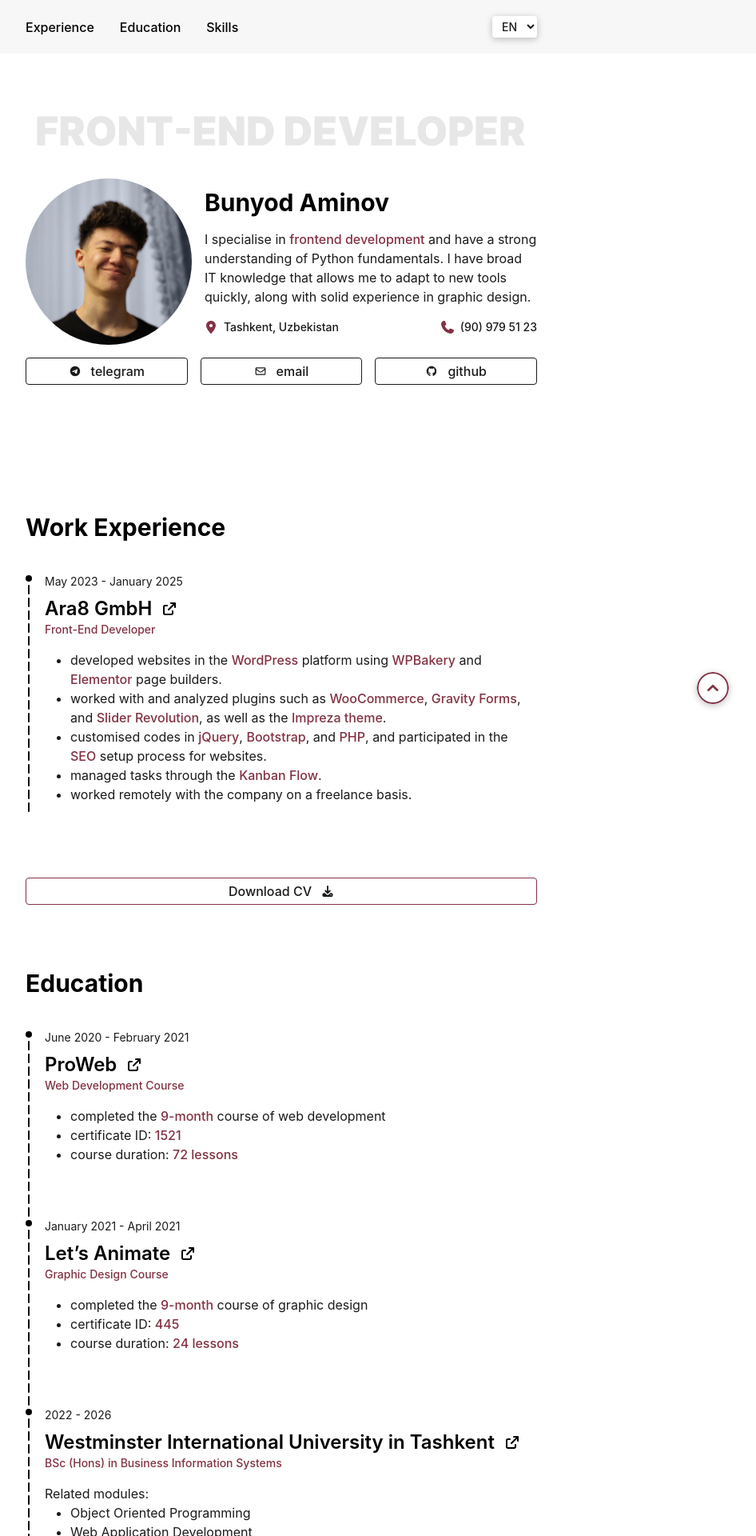
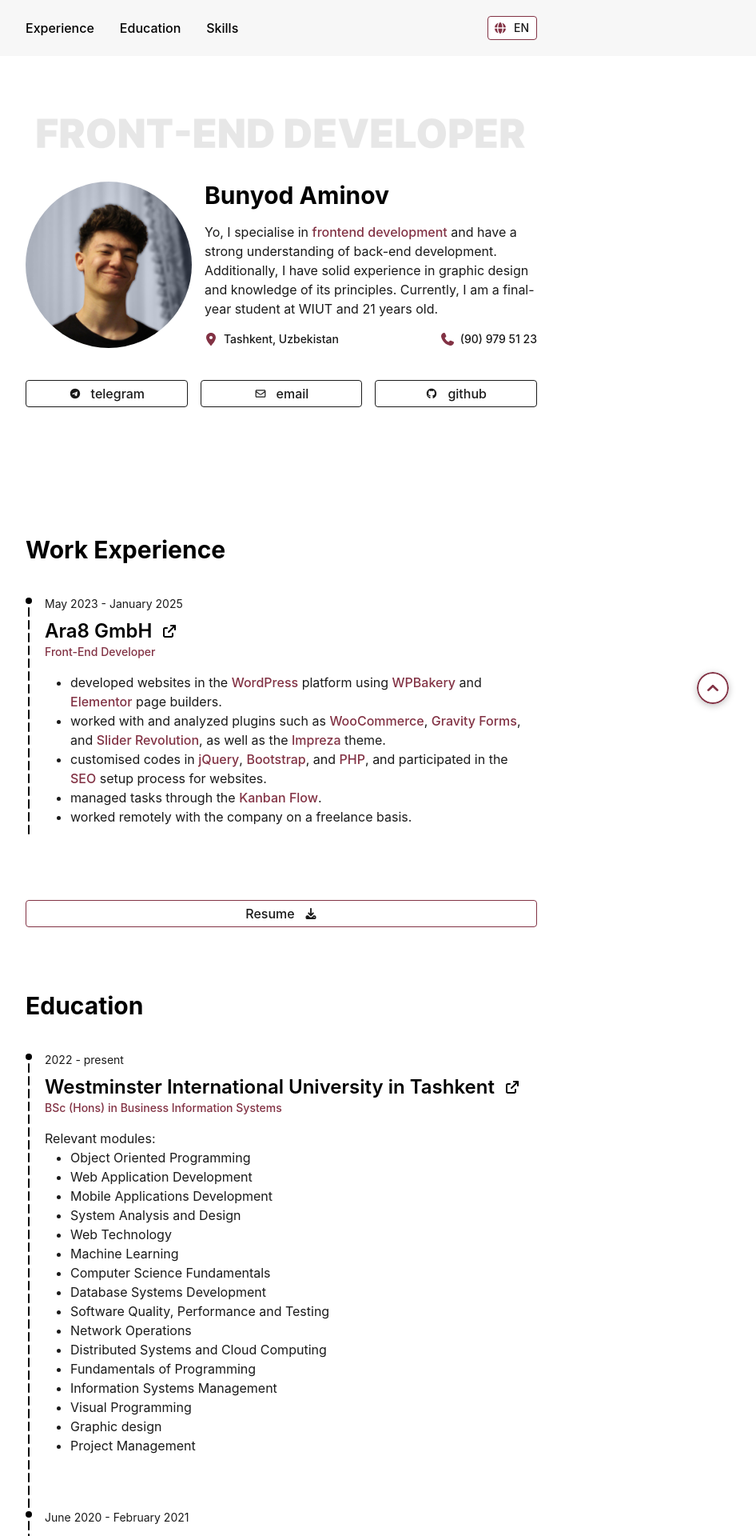
Before and after one commit to billdogg05/portfolio, a React (Vite) app: page / in a window 1280 px wide. Shown: the top 1920 px of the page at 80% size, without its empty margins (288-1234 px from the left). Built offline with nearby package versions, Linux system fonts and the light colour scheme.

Commit message:
content and webicon updated, language selector design fixed

```diff
--- a/src/components/Education.jsx
+++ b/src/components/Education.jsx
@@ -7,6 +7,13 @@ function Education(props) {
         <section className='spacing scroll-mt-4' id={props.id}>
             <div className="my-container [&>*:last-child_.subchild]:last:pb-0">
                 <h2 className='under-heading'>{t("education.title")}</h2>
+                <Work duration={t("education.institutions.institution3.duration")}
+                    title={t("education.institutions.institution3.name")}
+                    link="https://www.wiut.uz/business-information-systems/"
+                    subtitle={t("education.institutions.institution3.position")}
+                    description={t("education.institutions.institution3.description")}
+                    responsibilities={t("education.institutions.institution3.responsibilities", { returnObjects: true })}
+                    responsibilitiesPath="education.institutions.institution3.responsibilities" />
                 <Work duration={t("education.institutions.institution1.duration")}
                     title={t("education.institutions.institution1.name")}
                     link="https://proweb.uz/ru/courses/web-development/"
@@ -21,13 +28,6 @@ function Education(props) {
                     description={t("education.institutions.institution2.description")}
                     responsibilities={t("education.institutions.institution2.responsibilities", { returnObjects: true })}
                     responsibilitiesPath="education.institutions.institution2.responsibilities" />
-                <Work duration={t("education.institutions.institution3.duration")}
-                    title={t("education.institutions.institution3.name")}
-                    link="https://www.wiut.uz/business-information-systems/"
-                    subtitle={t("education.institutions.institution3.position")}
-                    description={t("education.institutions.institution3.description")}
-                    responsibilities={t("education.institutions.institution3.responsibilities", { returnObjects: true })}
-                    responsibilitiesPath="education.institutions.institution3.responsibilities" />
             </div>
         </section>
     )
--- a/src/components/Header.jsx
+++ b/src/components/Header.jsx
@@ -1,6 +1,7 @@
 import { useEffect, useRef, useState } from "react";
 import BarsIcon from "../assets/icons/bars.svg?react";
 import CloseIcon from "../assets/icons/close.svg?react";
+import GlobeIcon from "../assets/icons/globe.svg?react";
 import { useTranslation } from "react-i18next";
 
 function Header() {
@@ -105,11 +106,14 @@ function LanguageSelector() {
     }
 
     return (
-        <select name="language" value={i18n.language} onChange={handleChange} className="focus:outline-none shadow-card bg-white-bg text-text font-medium text-sm py-1 px-2 rounded-sm cursor-pointer">
-            <option value="en">EN</option>
-            <option value="uz">UZ</option>
-            <option value="ru">RU</option>
-        </select>
+        <div className="relative">
+            <select name="language" value={i18n.language} onChange={handleChange} className="appearance-none focus:outline-none bg-white-bg text-text font-medium text-sm py-1 pr-2 pl-8 rounded-sm cursor-pointer dark:border-black border border-primary">
+                <option value="en">EN</option>
+                <option value="uz">UZ</option>
+                <option value="ru">РУ</option>
+            </select>
+            <GlobeIcon className="w-4 text-primary absolute top-1/2 -translate-y-1/2 left-2 pointer-events-none" />
+        </div>
     )
 }
 
--- a/src/components/Hero.jsx
+++ b/src/components/Hero.jsx
@@ -7,18 +7,22 @@ import PhoneIcon from '../assets/icons/call.svg?react'
 import LocationIcon from '../assets/icons/location.svg?react'
 import { Trans, useTranslation } from "react-i18next"
 
+const birthDate = new Date('2004-06-05')
+const today = new Date()
+const age = today.getFullYear() - birthDate.getFullYear() - (today < new Date(today.getFullYear(), birthDate.getMonth(), birthDate.getDate()))
+
 function Hero(props) {
     const { t } = useTranslation()
     return (
         <section className="spacing" id={props.id}>
             <div className="my-container">
                 <JobTitle className='w-full text-[rgba(0, 0, 0, 0.1)] dark:text-[rgba(255, 255, 255, 0.1)] hidden xs:block' />
-                <div className="grid xs:grid-cols-[1fr_2fr] items-center xs:gap-x-4 gap-x-2 xs:my-10 mb-6 xs:mb-4">
+                <div className="grid xs:grid-cols-[1fr_2fr] items-center xs:gap-x-4 gap-x-2 xs:my-10 mb-6">
                     <img src={profile} alt="Profile-pic" className="rounded-full hidden xs:block" />
                     <div>
                         <h1 className="xs:mb-4 mb-2">{t("hero.greeting")}</h1>
                         <p>
-                            <Trans i18nKey="hero.description" components={{ tech: <span /> }}>
+                            <Trans i18nKey="hero.description" values={{ age }} components={{ tech: <span /> }}>
                                 I specialise in <span>frontend development</span> and have a strong understanding of Python fundamentals. I have broad IT knowledge that allows me to adapt to new tools quickly, along with solid experience in graphic design.
                             </Trans>
                         </p>
--- a/src/i18n/i18n.js
+++ b/src/i18n/i18n.js
@@ -4,6 +4,22 @@ import { initReactI18next } from "react-i18next";
 import enLang from './langs/en.json';
 import uzLang from './langs/uz.json';
 import ruLang from './langs/ru.json';
+
+const supportedLanguages = ['en', 'ru', 'uz']
+
+function detectLanguage() {
+  const saved = localStorage.getItem('lang')
+  if (saved && supportedLanguages.includes(saved)) {
+    return saved
+  }
+
+  const systemLang = navigator.language?.split('-')[0]
+  if (supportedLanguages.includes(systemLang)) {
+    return systemLang
+  }
+
+  return 'en'
+}
 
 const resources = {
   en: {
@@ -22,10 +38,15 @@ i18n
   .init({
     resources,
     fallbackLng: "en",
-    lng: localStorage.getItem('lang') || 'en',
+    lng: detectLanguage(),
     interpolation: {
       escapeValue: false
     }
   });
 
-  export default i18n;
+i18n.on('languageChanged', (lng) => {
+  document.documentElement.lang = lng
+})
+document.documentElement.lang = i18n.language
+
+export default i18n;
--- a/src/i18n/langs/en.json
+++ b/src/i18n/langs/en.json
@@ -7,7 +7,7 @@
     },
     "hero": {
         "greeting": "Bunyod Aminov",
-        "description": "I specialise in <tech>frontend development</tech> and have a strong understanding of Python fundamentals. I have broad IT knowledge that allows me to adapt to new tools quickly, along with solid experience in graphic design.",
+        "description": "Yo, I specialise in <tech>frontend development</tech> and have a strong understanding of back-end development. Additionally, I have solid experience in graphic design and knowledge of its principles. Currently, I am a final-year student at WIUT and {{age}} years old.",
         "location": "Tashkent, Uzbekistan"
     },
     "projects": {
@@ -23,7 +23,7 @@
                 "description": "",
                 "responsibilities": [
                     "developed websites in the <tech>WordPress</tech> platform using <tech>WPBakery</tech> and <tech>Elementor</tech> page builders.",
-                    "worked with and analyzed plugins such as <tech>WooCommerce</tech>, <tech>Gravity Forms</tech>, and <tech>Slider Revolution</tech>, as well as the <tech>Impreza theme</tech>.",
+                    "worked with and analyzed plugins such as <tech>WooCommerce</tech>, <tech>Gravity Forms</tech>, and <tech>Slider Revolution</tech>, as well as the <tech>Impreza</tech> theme.",
                     "customised codes in <tech>jQuery</tech>, <tech>Bootstrap</tech>, and <tech>PHP</tech>, and participated in the <tech>SEO</tech> setup process for websites.",
                     "managed tasks through the <tech>Kanban Flow</tech>.",
                     "worked remotely with the company on a freelance basis."
@@ -37,7 +37,7 @@
             "institution1": {
                 "duration": "June 2020 - February 2021",
                 "name": "ProWeb",
-                "position": "Web Development Course",
+                "position": "Web Development course",
                 "description": "",
                 "responsibilities": [
                     "completed the <tech>9-month</tech> course of web development",
@@ -48,19 +48,19 @@
             "institution2": {
                 "duration": "January 2021 - April 2021",
                 "name": "Let’s Animate",
-                "position": "Graphic Design Course",
+                "position": "Graphic Design course",
                 "description": "",
                 "responsibilities": [
-                    "completed the <tech>9-month</tech> course of graphic design",
+                    "completed the <tech>3-month</tech> course of graphic design",
                     "certificate ID: <tech>445</tech>",
                     "course duration: <tech>24 lessons</tech>"
                 ]
             },
             "institution3": {
-                "duration": "2022 - 2026",
+                "duration": "2022 - present",
                 "name": "Westminster International University in Tashkent",
                 "position": "BSc (Hons) in Business Information Systems",
-                "description": "Related modules:",
+                "description": "Relevant modules:",
                 "responsibilities": [
                     "Object Oriented Programming",
                     "Web Application Development",
@@ -86,7 +86,7 @@
         "title": "Skills",
         "skillGroups": {
             "experience": "Professional Web Experience",
-            "academic": "Academic skills (WIUT)",
+            "academic": "Academic (WIUT)",
             "training": "Web Development (ProWeb)",
             "tooling": "Design and Dev Tooling"
         }
@@ -96,7 +96,7 @@
         "languages": {
             "language1": {
                 "name": "Uzbek",
-                "level": "Native"
+                "level": "native"
             },
             "language2": {
                 "name": "Russian",
@@ -111,5 +111,5 @@
     "footer": {
         "name": "Bunyod Aminov"
     },
-    "downloadCV": "Download CV"
+    "downloadCV": "Resume"
 }
--- a/src/i18n/langs/ru.json
+++ b/src/i18n/langs/ru.json
@@ -7,7 +7,7 @@
     },
     "hero": {
         "greeting": "Бунёд Аминов",
-        "description": "Я специализируюсь на <1>фронтенд-разработке</1> и обладаю прочными знаниями основ Python. Имею широкий кругозор в сфере ИТ, что позволяет мне быстро адаптироваться к новым инструментам, а также солидный опыт в графическом дизайне.",
+        "description": "Я специализируюсь на <tech>frontend-разработке</tech> и имею глубокое понимание в области backend-разработки. Кроме того, у меня есть надежный опыт в графическом дизайне и знание их принципов. В настоящее время являюсь студентом последнего курса WIUT, мне {{age}} год.",
         "location": "Ташкент, Узбекистан"
     },
     "projects": {
@@ -22,10 +22,10 @@
                 "position": "Front-End разработчик",
                 "description": "",
                 "responsibilities": [
-                    "разрабатывал веб-сайты на платформе WordPress с использованием конструкторов страниц WPBakery и Elementor.",
-                    "работал с плагинами и анализировал их, включая WooCommerce, Gravity Forms и Slider Revolution, а также тему Impreza.",
-                    "кастомизировал код на jQuery, Bootstrap и PHP, а также участвовал в процессе SEO-настройки веб-сайтов.",
-                    "управлял задачами с использованием Kanban Flow.",
+                    "создавал веб-сайты на платформе <tech>WordPress</tech>  с помощью конструкторов <tech>WPBakery</tech> и <tech>Elementor</tech>.",
+                    "анализировал и работал с плагинами <tech>WooCommerce</tech>, <tech>Gravity Forms</tech> и <tech>Slider Revolution</tech>, а также с темой <tech>Impreza</tech>.",
+                    "настраивал код на <tech>jQuery</tech>, <tech>Bootstrap</tech> и <tech>PHP</tech>, а также участвовал в процессе <tech>SEO</tech>-настройки веб-сайтов.",
+                    "управлял задачами с использованием <tech>Kanban Flow</tech>.",
                     "работал с компанией удалённо на фриланс-основе."
                 ]
             }
@@ -40,9 +40,9 @@
                 "position": "Курс веб-разработки",
                 "description": "",
                 "responsibilities": [
-                    "завершил 9-месячный курс веб-разработки",
-                    "ID сертификата: 1521",
-                    "продолжительность курса: 72 занятия"
+                    "завершил <tech>9-месячный</tech> курс веб-разработки",
+                    "ID сертификата: <tech>1521</tech>",
+                    "продолжительность курса: <tech>72 занятия</tech>"
                 ]
             },
             "institution2": {
@@ -51,33 +51,33 @@
                 "position": "Курс графического дизайна",
                 "description": "",
                 "responsibilities": [
-                    "завершил 9-месячный курс графического дизайна",
-                    "ID сертификата: 445",
-                    "продолжительность курса: 24 занятия"
+                    "завершил <tech>3-месячный</tech> курс графического дизайна",
+                    "ID сертификата: <tech>445</tech>",
+                    "продолжительность курса: <tech>24 занятия</tech>"
                 ]
             },
             "institution3": {
-                "duration": "2022 - 2026",
+                "duration": "2022 - настоящее время",
                 "name": "Westminster International University in Tashkent",
-                "position": "Бакалавр (с отличием) по бизнес-информационным системам",
-                "description": "Связанные модули:",
+                "position": "BSc (Hons) in Business Information Systems",
+                "description": "Соответствующие предметы:",
                 "responsibilities": [
-                    "Объектно-ориентированное программирование",
-                    "Разработка веб-приложений",
-                    "Разработка мобильных приложений",
-                    "Системный анализ и проектирование",
-                    "Веб-технологии",
-                    "Машинное обучение",
-                    "Основы компьютерных наук",
-                    "Разработка баз данных",
-                    "Качество программного обеспечения, производительность и тестирование",
-                    "Сетевые операции",
-                    "Распределённые системы и облачные вычисления",
-                    "Основы программирования",
-                    "Управление информационными системами",
-                    "Визуальное программирование",
-                    "Графический дизайн",
-                    "Управление проектами"
+                    "Object Oriented Programming",
+                    "Web Application Development",
+                    "Mobile Applications Development",
+                    "System Analysis and Design",
+                    "Web Technology",
+                    "Machine Learning",
+                    "Computer Science Fundamentals",
+                    "Database Systems Development",
+                    "Software Quality, Performance and Testing",
+                    "Network Operations",
+                    "Distributed Systems and Cloud Computing",
+                    "Fundamentals of Programming",
+                    "Information Systems Management",
+                    "Visual Programming",
+                    "Graphic design",
+                    "Project Management"
                 ]
             }
         }
@@ -86,17 +86,17 @@
         "title": "Навыки",
         "skillGroups": {
             "experience": "Профессиональный опыт веб-разработки",
-            "academic": "Академические навыки (WIUT)",
+            "academic": "Академический (WIUT)",
             "training": "Веб-разработка (ProWeb)",
             "tooling": "Инструменты дизайна и разработки"
         }
     },
     "languages": {
-        "title": "Языки",
+        "title": "Владение языками",
         "languages": {
             "language1": {
                 "name": "Узбекский",
-                "level": "Родной"
+                "level": "родной"
             },
             "language2": {
                 "name": "Русский",
@@ -111,5 +111,5 @@
     "footer": {
         "name": "Бунёд Аминов"
     },
-    "downloadCV": "Скачать резюме"
+    "downloadCV": "Резюме"
 }
--- a/src/i18n/langs/uz.json
+++ b/src/i18n/langs/uz.json
@@ -7,7 +7,7 @@
     },
     "hero": {
         "greeting": "Bunyod Aminov",
-        "description": "Men <1>frontend dasturlashga</1> ixtisoslashganman va Python asoslari bo‘yicha mustahkam bilimga egaman. Keng qamrovli IT bilimlarim yangi vositalarga tez moslashishimga yordam beradi, shuningdek grafik dizayn sohasida yetarli tajribaga egaman.",
+        "description": "Man <tech>frontend dasturlashga</tech> ixtisoslashganman va backend dasturlash bo‘yicha mustahkam bilimga egaman. Shuningdek, grafik dizayn sohasida yetarli tajribam va uning tamoyillari bo‘yicha bilimlarim mavjud. Hozirda WIUTda oxirgi kurs talabasi bo‘lib, yoshim {{age}} da.",
         "location": "Toshkent, O‘zbekiston"
     },
     "projects": {
@@ -22,11 +22,11 @@
                 "position": "Front-End dasturchi",
                 "description": "",
                 "responsibilities": [
-                    "WPBakery va Elementor sahifa quruvchilari yordamida WordPress platformasida veb-saytlar ishlab chiqdim.",
-                    "WooCommerce, Gravity Forms va Slider Revolution kabi plaginlar, shuningdek Impreza mavzusi bilan ishladim va ularni tahlil qildim.",
-                    "jQuery, Bootstrap va PHP kodlarini moslashtirdim hamda veb-saytlar uchun SEO sozlash jarayonida ishtirok etdim.",
-                    "Vazifalarni Kanban Flow orqali boshqardim.",
-                    "Kompaniya bilan masofadan turib, frilanser sifatida ishladim."
+                    "<tech>WPBakery</tech> va <tech>Elementor</tech> konstruktorlaridan foydalangan holda <tech>WordPress</tech> platformasida veb-saytlar ishlab chiqdim.",
+                    "<tech>WooCommerce</tech>, <tech>Gravity Forms</tech> va <tech>Slider Revolution</tech> kabi plaginlar hamda <tech>Impreza</tech> mavzusi bilan ishladim va ularni tahlil qildim.",
+                    "<tech>jQuery</tech>, <tech>Bootstrap</tech> va <tech>PHP</tech> kodlarini moslashtirdim, veb-saytlar uchun <tech>SEO</tech> sozlash jarayonida ishtirok etdim.",
+                    "vazifalarni <tech>Kanban Flow</tech> orqali boshqardim.",
+                    "kompaniya bilan masofadan turib, frilanser asosda ishladim."
                 ]
             }
         }
@@ -40,9 +40,9 @@
                 "position": "Veb-dasturlash kursi",
                 "description": "",
                 "responsibilities": [
-                    "9 oylik veb-dasturlash kursini tamomladim",
-                    "Sertifikat ID: 1521",
-                    "Kurs davomiyligi: 72 ta dars"
+                    "<tech>9 oylik</tech> veb-dasturlash kursini yakunlandim",
+                    "Sertifikat ID: <tech>1521</tech>",
+                    "Kurs davomiyligi: <tech>72 ta dars</tech>"
                 ]
             },
             "institution2": {
@@ -51,33 +51,33 @@
                 "position": "Grafik dizayn kursi",
                 "description": "",
                 "responsibilities": [
-                    "9 oylik grafik dizayn kursini tamomladim",
-                    "Sertifikat ID: 445",
-                    "Kurs davomiyligi: 24 ta dars"
+                    "<tech>3 oylik</tech> grafik dizayn kursini yakunlandim",
+                    "Sertifikat ID: <tech>445</tech>",
+                    "Kurs davomiyligi: <tech>24 ta dars</tech>"
                 ]
             },
             "institution3": {
                 "duration": "2022 - 2026",
                 "name": "Westminster International University in Tashkent",
-                "position": "Biznes axborot tizimlari bo‘yicha bakalavr (BSc, Hons)",
+                "position": "BSc (Hons) in Business Information Systems",
                 "description": "Tegishli fanlar:",
                 "responsibilities": [
-                    "Obyektga yo‘naltirilgan dasturlash",
-                    "Veb-ilovalar ishlab chiqish",
-                    "Mobil ilovalar ishlab chiqish",
-                    "Tizimlarni tahlil qilish va loyihalash",
-                    "Veb-texnologiyalar",
-                    "Mashinali o‘rganish",
-                    "Kompyuter fanlari asoslari",
-                    "Ma’lumotlar bazasi tizimlarini ishlab chiqish",
-                    "Dasturiy ta’minot sifati, unumdorligi va testlash",
-                    "Tarmoq operatsiyalari",
-                    "Taqsimlangan tizimlar va bulutli hisoblash",
-                    "Dasturlash asoslari",
-                    "Axborot tizimlarini boshqarish",
-                    "Vizual dasturlash",
-                    "Grafik dizayn",
-                    "Loyiha boshqaruvi"
+                    "Object Oriented Programming",
+                    "Web Application Development",
+                    "Mobile Applications Development",
+                    "System Analysis and Design",
+                    "Web Technology",
+                    "Machine Learning",
+                    "Computer Science Fundamentals",
+                    "Database Systems Development",
+                    "Software Quality, Performance and Testing",
+                    "Network Operations",
+                    "Distributed Systems and Cloud Computing",
+                    "Fundamentals of Programming",
+                    "Information Systems Management",
+                    "Visual Programming",
+                    "Graphic design",
+                    "Project Management"
                 ]
             }
         }
@@ -86,17 +86,17 @@
         "title": "Ko‘nikmalar",
         "skillGroups": {
             "experience": "Professional veb-ish tajribasi",
-            "academic": "Akademik ko‘nikmalar (WIUT)",
+            "academic": "Akademik (WIUT)",
             "training": "Veb-dasturlash (ProWeb)",
             "tooling": "Dizayn va dasturlash vositalari"
         }
     },
     "languages": {
-        "title": "Tillar",
+        "title": "Til qobiliyatlar",
         "languages": {
             "language1": {
                 "name": "O‘zbek",
-                "level": "Ona tili"
+                "level": "ona tili"
             },
             "language2": {
                 "name": "Rus",
@@ -104,12 +104,12 @@
             },
             "language3": {
                 "name": "Ingliz",
-                "level": "yaxshi (B2)"
+                "level": "ishonchli daraja (B2)"
             }
         }
     },
     "footer": {
         "name": "Bunyod Aminov"
     },
-    "downloadCV": "Rezyumeni yuklab olish"
+    "downloadCV": "Rezyume"
 }
```
Also changed, not shown: src/assets/icons/globe.svg (added), src/assets/icons/webicon.svg.
